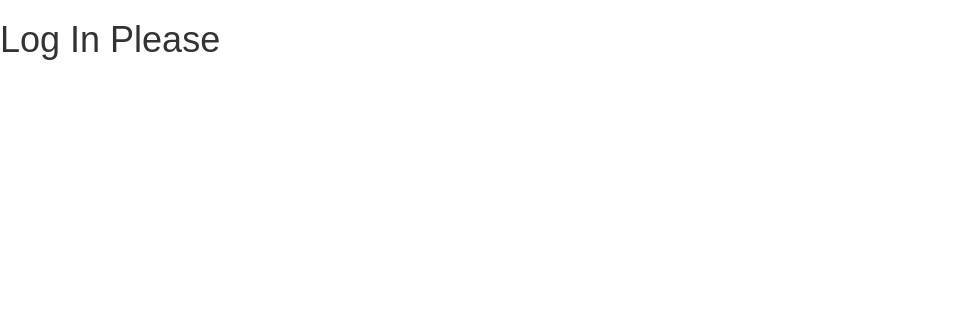
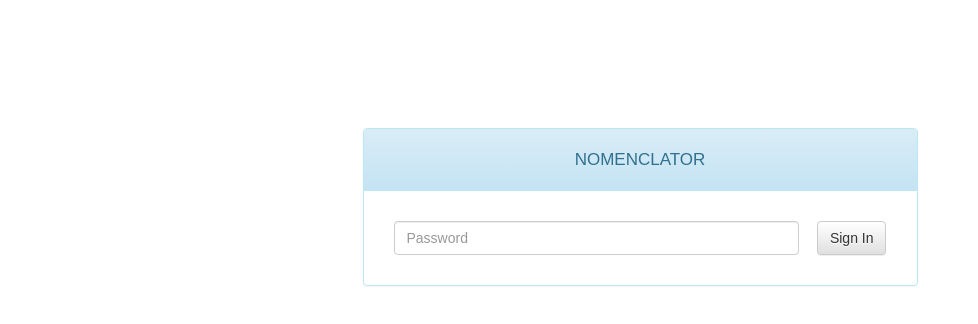
Before and after one commit to igorferst/nomenclator, a React (Create React App) app in the folder web/: page /login in a window 1280 px wide. Shown: the top 324 px of the page, without its empty margins (0-978 px from the left). Built offline with nearby package versions, Linux system fonts and the light colour scheme.

Commit message:
Create Loginc component and consolidate css

```diff
--- a/web/public/index.html
+++ b/web/public/index.html
@@ -19,7 +19,7 @@
       work correctly both with client-side routing and a non-root public URL.
       Learn how to configure a non-root public URL by running `npm run build`.
     -->
-    <title>React App</title>
+    <title>Nomenclator</title>
   </head>
   <body>
     <noscript>
--- a/web/src/App.css
+++ /dev/null
@@ -1,8 +0,0 @@
-.record-panel {
-    cursor: pointer;
-    text-align: center;
-};
-
-#notes-area {
-    height: 100px;
-};
--- a/web/src/App.js
+++ b/web/src/App.js
@@ -4,8 +4,8 @@ import { Route, Switch, Redirect } from "react-router-dom";
 
 import RecordForm from './RecordForm';
 import RecordSearch from './RecordSearch';
+import Login from './Login';
 import { get as getUser } from './user';
-import './App.css';
 
 class App extends Component {
 
@@ -87,14 +87,4 @@ class Home extends Component {
 
 }
 
-class Login extends Component {
-
-  render() {
-    return (
-      <h1>Log In Please</h1>
-    )
-  }
-
-}
-
 export default App;
--- /dev/null
+++ b/web/src/Login.js
@@ -0,0 +1,61 @@
+import React, { Component } from 'react';
+import { Grid, Panel, Row, Col, Form, FormGroup, FormControl, Button } from 'react-bootstrap';
+import { withRouter } from "react-router";
+
+import { login } from './user';
+
+class Login extends Component {
+
+  constructor(props) {
+    super(props);
+    this.handleSubmit = this.handleSubmit.bind(this);
+  }
+
+  handleSubmit(event) {
+    const password = this.input.value;
+    login(password).then(
+      () => {
+        this.props.history.replace('/');
+      },
+      (err) => {
+        console.error(err);
+        alert('Unable to log in.');
+      }
+    )
+    event.preventDefault();
+  }
+
+  render() {
+    return (
+    <Grid id="login-container">
+        <Row>
+            <Col smOffset={2} sm={8} mdOffset={3} md={6}>
+              <Panel bsStyle="info">
+
+                <Panel.Heading>
+                  <h3 id="login-panel-heading">Nomenclator</h3>
+                </Panel.Heading>
+
+                <Panel.Body className="login-panel-body">
+                    <Form onSubmit={this.handleSubmit}>
+                      <FormGroup controlId="formPassword">
+                        <Col xs={10}>
+                          <FormControl type="password" placeholder="Password" inputRef={(input) => this.input = input} />
+                        </Col>
+                        <Col xs={2}>
+                          <Button type="submit" className="pull-right">Sign In</Button>
+                        </Col>
+                      </FormGroup>
+                    </Form>
+                </Panel.Body>
+
+              </Panel>
+            </Col>
+        </Row>
+    </Grid>
+    )
+  }
+
+}
+
+export default withRouter(Login);
--- a/web/src/index.css
+++ b/web/src/index.css
@@ -3,3 +3,23 @@ body {
   padding: 0;
   font-family: sans-serif;
 }
+
+.record-panel {
+  cursor: pointer;
+  text-align: center;
+}
+
+#login-panel-heading {
+  font-variant: all-small-caps;
+  font-weight: 500;
+  margin-top: 5px;
+  text-align: center;
+}
+
+.login-panel-body {
+  padding-bottom: 30px;
+}
+
+#login-container {
+  margin-top: 10%;
+}
```
